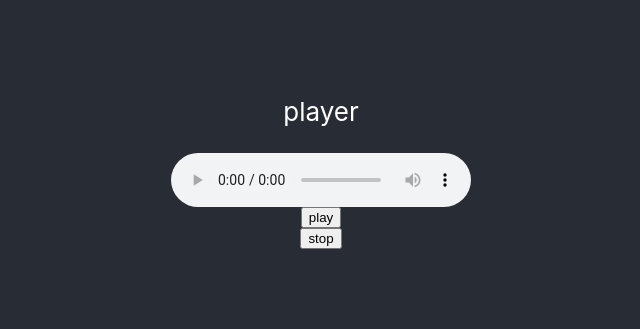
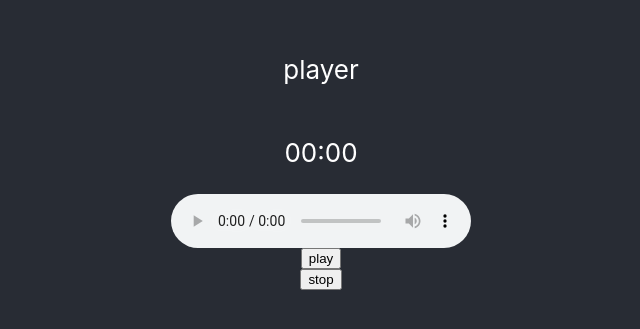
Before and after one commit to rakulagin/music, a React (Create React App) app: page / in a window 1280 px wide. Shown: the part 241-570 px from the top of the page, without its empty margins (319-959 px from the left). Built offline with nearby package versions, Linux system fonts and the light colour scheme; the HTML template or start-up script is replaced by a standard one.

Commit message:
сделал старт, паузу, отображение времени

```diff
--- a/src/App.js
+++ b/src/App.js
@@ -1,26 +1,40 @@
-import React, {useRef} from "react";
+import React, {useState, useRef, useEffect} from "react";
 import './App.css';
 import song from './audio/PARADISE (COLDPLAY) OK..mp3'
 
 function App() {
 
-  const myRef = useRef()
+  const myRef = useRef(null)
+
+  const [currentTime, setCurrentTime] = useState('00:00')
 
   const play = () => {
     myRef.current.play()
   }
-
   const stop = () => {
     myRef.current.pause()
   }
 
-  console.log(song)
+  const handleTimeUpdate = () => {
+    const time = myRef.current.currentTime
+    const minutes = Math.floor(time / 60);
+    const seconds = Math.floor(time % 60);
+    const formatMinutes = minutes < 10 ? `0${minutes}` : minutes
+    const formatSeconds = seconds < 10 ? `0${seconds}` : seconds;
+    setCurrentTime(`${formatMinutes}:${formatSeconds}`)
+  };
+
+
+
+
+
 
   return (
     <div className="App">
       <header className="App-header">
         <p>player</p>
-        <audio ref={myRef} controls src={song}></audio>
+        <p>{currentTime}</p>
+        <audio ref={myRef} onTimeUpdate={handleTimeUpdate} controls src={song}></audio>
         <button onClick={play}>play</button>
         <button onClick={stop}>stop</button>
       </header>
```
